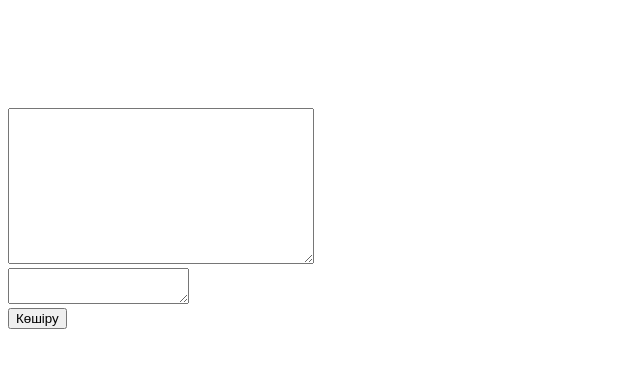
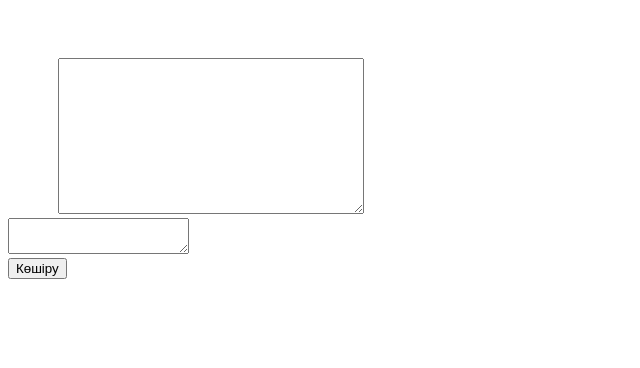
Before and after one commit to bagdarlamashy/bagdarlamashy.github.io, a plain HTML site: page tote.html in a window 1280 px wide. Shown: the whole page, without its empty margins (0-640 px from the left). Drawn offline with Linux system fonts and the light colour scheme.

Commit message:
Update tote.html

```diff
--- a/tote.html
+++ b/tote.html
@@ -7,7 +7,7 @@
 </head>
 <body>
 
-  <div><textarea style="width:300px; height:150px; margin-top:100px;" input type="text" id="trText" value=""></textarea></div>
+  <div><textarea style="width:300px; height:150px; margin-top:50px; margin-left:50px;" input type="text" id="trText" value=""></textarea></div>
 
 <div><textarea id="result"></textarea></div>
 
```
